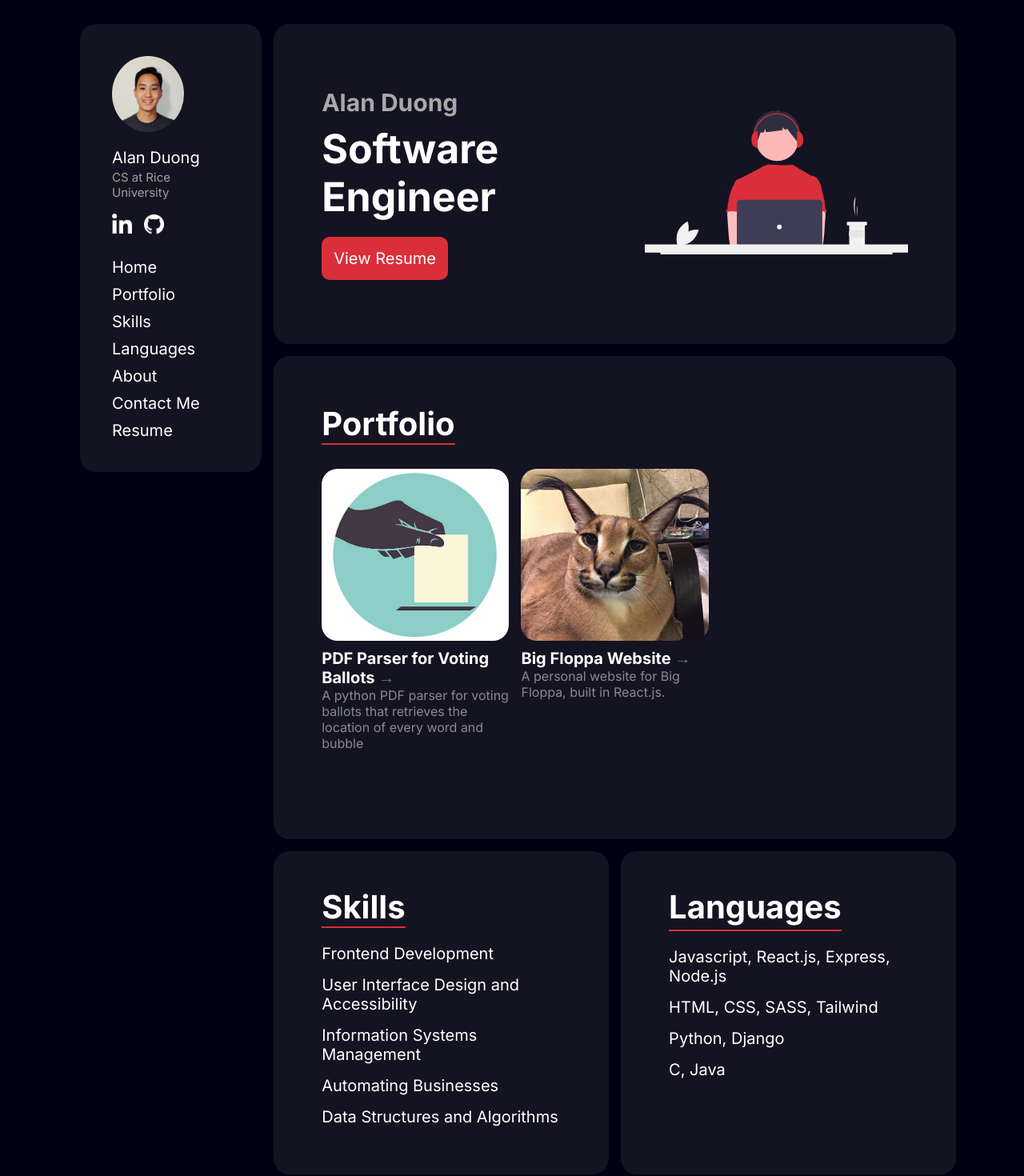
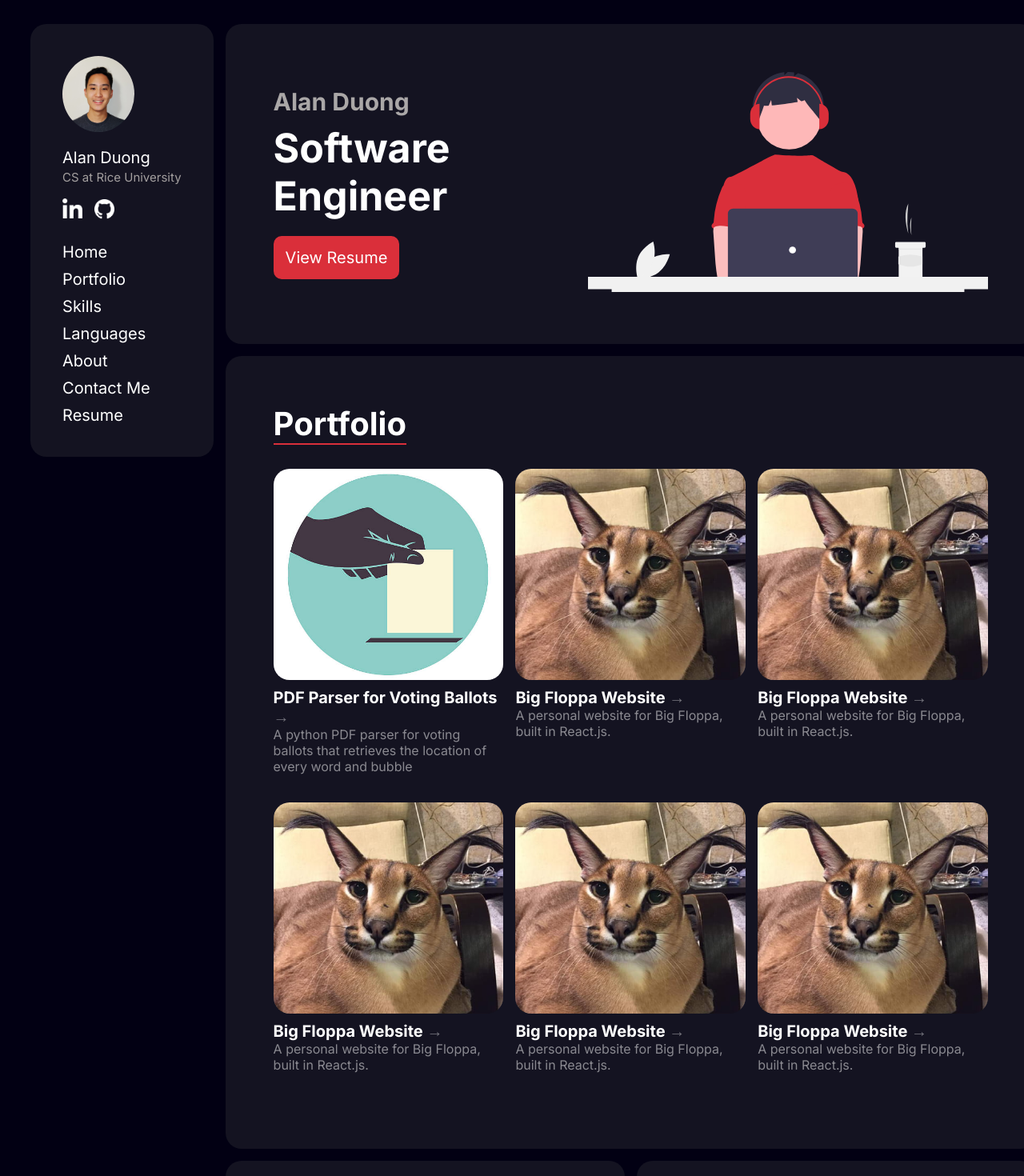
Before and after one commit to AlanDuong07/AlanDuong07.github.io, a React (Create React App) app: page /#/ in a window 1280 px wide. Shown: the top 1470 px of the page at 80% size. Built offline with nearby package versions, Linux system fonts and the light colour scheme.

Commit message:
reverted all changes from past 2 months

```diff
--- a/src/App.js
+++ b/src/App.js
@@ -1,5 +1,5 @@
 import React, { Fragment } from "react";
-import { HashRouter as Router, Route, Link } from "react-router-dom";
+import { BrowserRouter as Router, Route, Link } from "react-router-dom";
 import './styles/main.scss';
 
 
@@ -12,14 +12,14 @@ import Pdfparser from "./components/Projects/pdfparser/pdfparser.js";
 
 function App() {
   return (
-    <Router basename="/">
+    <Router>
       <div className="app">
         <div className="app-container">
           <div className="nav-container">
             <Nav/>
           </div>
           <Route exact path="/" component={Homepage}/>
-          <Route path="/pdfparser" component={Pdfparser}/>
+          <Route exact path="/pdfparser/" component={Pdfparser}/>
         </div>
         <Footer/>
       </div>
--- a/src/components/Projects/pdfparser/pdfparser.js
+++ b/src/components/Projects/pdfparser/pdfparser.js
@@ -3,7 +3,7 @@ import React from 'react'
 function pdfparser() {
     return (
         <div>
-            Hello this is the pdf parser component
+
         </div>
     )
 }
--- a/src/components/homepage/portfolio.js
+++ b/src/components/homepage/portfolio.js
@@ -10,11 +10,31 @@ function portfolio() {
                 <h3>Portfolio</h3>
                 <div id="project-grid">
                     <ProjectCard
-                        linkto="/#/pdfparser/"
+                        linkto="/pdfparser"
                         image={VotingBallotCardImage}
                         title="PDF Parser for Voting Ballots"
                         description="A python PDF parser for voting ballots that retrieves the location of
                             every word and bubble"/>
+                    <ProjectCard
+                        linkto="/"
+                        image={BigFloppa}
+                        title="Big Floppa Website"
+                        description="A personal website for Big Floppa, built in React.js."/>
+                    <ProjectCard
+                        linkto="/"
+                        image={BigFloppa}
+                        title="Big Floppa Website"
+                        description="A personal website for Big Floppa, built in React.js."/>
+                    <ProjectCard
+                        linkto="/"
+                        image={BigFloppa}
+                        title="Big Floppa Website"
+                        description="A personal website for Big Floppa, built in React.js."/>
+                    <ProjectCard
+                        linkto="/"
+                        image={BigFloppa}
+                        title="Big Floppa Website"
+                        description="A personal website for Big Floppa, built in React.js."/>
                     <ProjectCard
                         linkto="/"
                         image={BigFloppa}
--- a/src/components/homepage/softwares.js
+++ b/src/components/homepage/softwares.js
@@ -9,7 +9,7 @@ function softwares() {
                         <li>Javascript, React.js, Express, Node.js</li>
                         <li>HTML, CSS, SASS, Tailwind</li>
                         <li>Python, Django</li>
-                        <li>C, Java</li>
+                        <li>C</li>
                     </ul>
             </div>
         </div>
--- a/src/styles/components.scss
+++ b/src/styles/components.scss
@@ -126,16 +126,11 @@ $medium-margin: 45px;
 //HOME PAGE DIVS
 #intro {
     grid-area: intro;
-    display: flex;
-    justify-content: center;
-    align-items: center;
     #intro-wrapper {
         display: flex;
         justify-content: space-between;
         align-items: center;
-        width: 90%;
         margin: $standard-margin $standard-margin;
-        // border: 1px solid red;
         #intro-content {
             display: flex;
             flex-direction: column;
@@ -159,11 +154,9 @@ $medium-margin: 45px;
         }
 
         #intro-image {
-            // border: 1px solid red;
-            width: 50%;
-            min-width: 300px;
+            /* border: 1px solid red; */
             img {
-                width: 100%;
+                width: 500px;
             }
 
         }
@@ -192,7 +185,7 @@ $medium-margin: 45px;
 
         #project-grid {
             display: grid;
-            grid-template-columns: 1fr 1fr 1fr;
+            grid-template-columns: auto auto auto;
             grid-template-rows: auto auto auto;
             grid-gap: 15px;
             .project-card {
--- a/src/styles/layout.scss
+++ b/src/styles/layout.scss
@@ -2,8 +2,7 @@
     display: flex;
     justify-content: center;
     /* border: 1px solid white; */
-    margin: 0 100px;
-    min-width: 1024px;
+    margin: 0 auto;
     max-width: 1440px;
     height: auto;
 
@@ -12,9 +11,9 @@
 
 .nav-container {
     display: flex;
-    width: fit-content;
+    width: 22%;
     height: auto;
-    // border: 1px solid red;
+    /* border: 1px solid red; */
     margin-top: 30px;
     margin-bottom: 30px;
 }
```
Also changed, not shown: package.json (+2 -8 lines), 20 other files (tests, documents, lock files or other folders).
